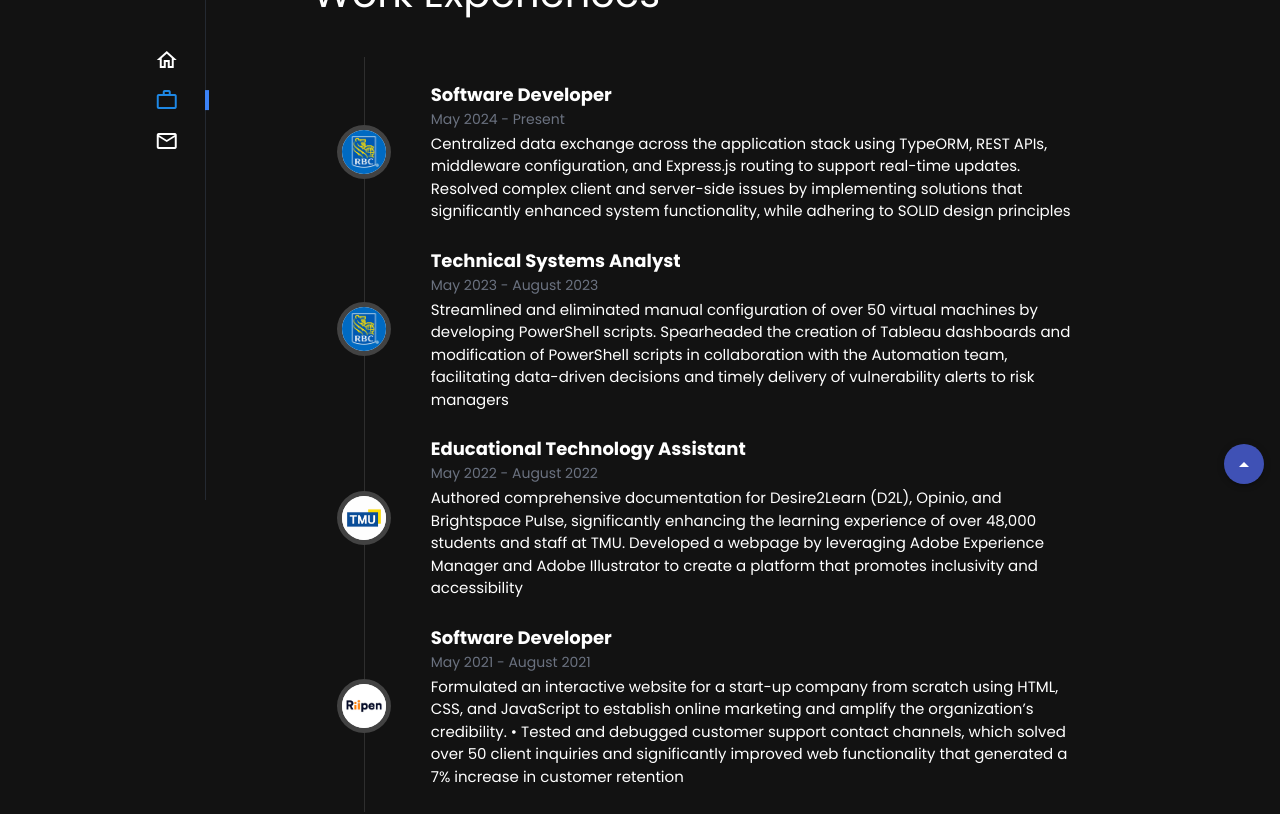
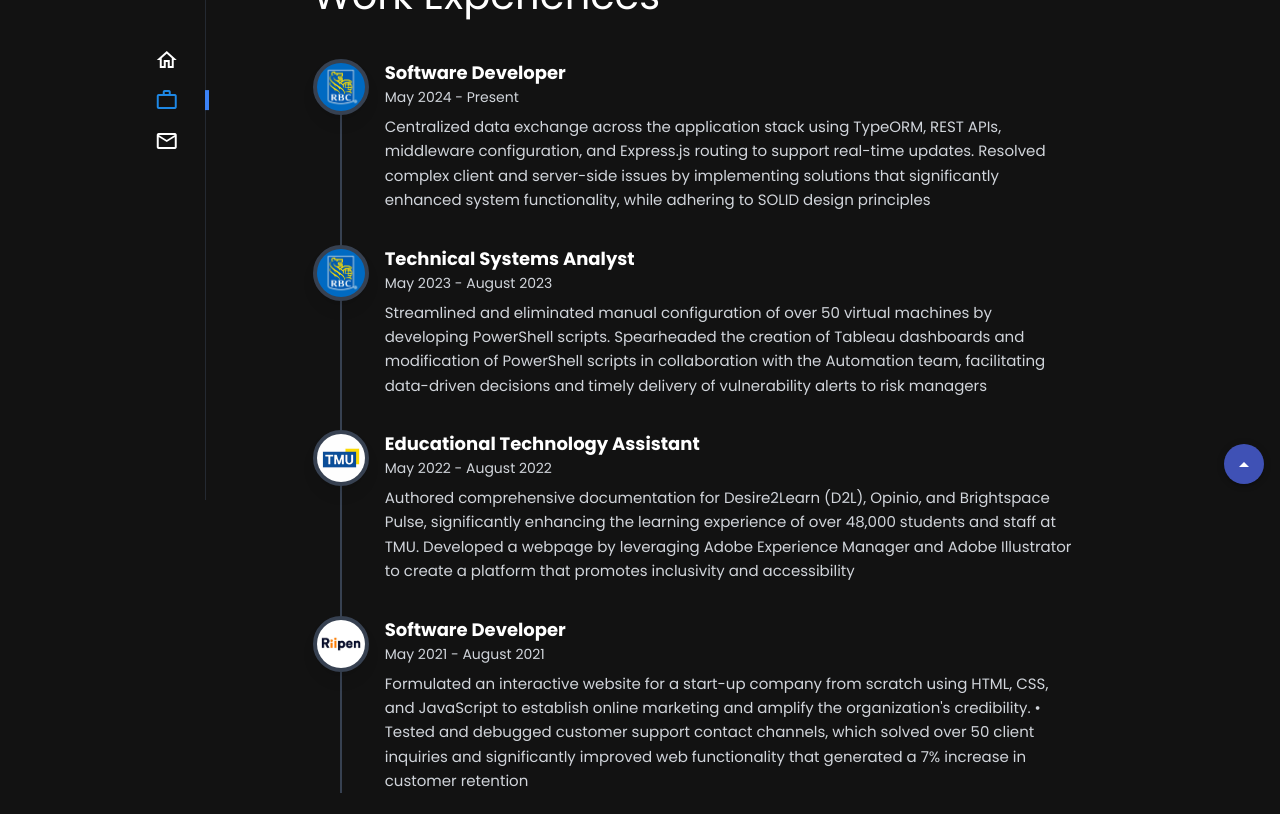
Before and after one commit to helentran64/personal-website, a Vue app: page /work-experiences in a window 1280 px wide. Shown: the part 300-1114 px from the top of the page. Built offline with nearby package versions, Linux system fonts and the light colour scheme.

Commit message:
fixed timeline

```diff
--- a/src/components/WorkExperiences.vue
+++ b/src/components/WorkExperiences.vue
@@ -1,47 +1,57 @@
 <template>
   <div>
     <h1 class="subHeadings">Career</h1>
-    <v-card class="tw-my-6" color="indigo">
-      <template #text>
-        <p class="tw-my-3 tw-text-[15px]">
+    <div class="tw-my-6 tw-rounded-lg tw-bg-indigo-600 tw-p-4 tw-shadow-md">
+      <p class="tw-my-3 tw-text-[15px] tw-text-white">
         In my role as a Software Developer, I have a wide range of
         responsibilities that are critical to creating and maintaining an
         exceptional digital experience for users.
       </p>
-      </template>
-    </v-card>
+    </div>
 
     <h1 class="subHeadings">Work Experiences</h1>
-    <v-timeline
-      line-color="gray-700"
-      line-thickness="0.2"
-      side="end"
-      class="tw-my-10"
-    >
-      <v-timeline-item
+    <div class="tw-my-10">
+      <div class="tw-relative tw-max-w-full">
+        <div
           v-for="(job, i) in jobs"
           :key="i"
-        size="x-large"
-        dot-filled="false"
+          class="tw-flex tw-gap-4 tw-mb-8 tw-relative"
         >
-        <template v-slot:icon>
+          <!-- Icon with line container -->
+          <div class="tw-relative tw-flex tw-flex-col tw-items-center tw-w-11 sm:tw-w-14 tw-flex-shrink-0">
+            <!-- Icon -->
+            <div class="tw-w-11 tw-h-11 sm:tw-w-14 sm:tw-h-14 tw-rounded-full tw-border-4 tw-border-gray-700 tw-bg-gray-700 tw-shadow-lg tw-overflow-hidden tw-relative tw-z-10">
               <img
                 :src="job.companyLogo"
                 alt="Company Logo"
-            class="tw-w-11 tw-h-11 tw-rounded-full"
+                class="tw-w-full tw-h-full tw-object-cover"
               />
-        </template>
+            </div>
 
-        <!-- Main content: everything on the same side -->
-        <div class="tw-ml-4">
+            <div
+              v-if="i < jobs.length - 1"
+              class="tw-absolute tw-w-[2px] tw-bg-gray-700 tw-left-1/2 tw--translate-x-1/2"
+              :style="{ top: '44px', height: 'calc(100% + 32px)' }"
+            ></div>
+            <div
+              v-else
+              class="tw-absolute tw-w-[2px] tw-bg-gray-700 tw-left-1/2 tw--translate-x-1/2 tw-top-11 sm:tw-top-14 tw-bottom-0"
+            ></div>
+          </div>
+
+          <!-- Content -->
+          <div class="tw-flex-1 tw-min-w-0">
             <h2 class="tw-font-bold tw-text-lg">{{ job.jobTitle }}</h2>
-          <div class="tw-text-sm tw-text-gray-500 mb-1">
+            <div class="tw-text-sm tw-text-gray-300 tw-mb-2">
               {{ job.dateWorked }}
             </div>
-          <p class="tw-text-[10px] sm:tw-text-[15px]">{{ job.description }}</p>
+            <p class="tw-text-[10px] sm:tw-text-[15px] tw-text-gray-300 tw-leading-relaxed">
+              {{ job.description }}
+            </p>
           </div>
-      </v-timeline-item>
-    </v-timeline>
+        </div>
+      </div>
+    </div>
   </div>
 </template>
 
@@ -73,7 +83,7 @@ const jobs = [
     dateWorked: "May 2021 - August 2021",
     companyLogo: new URL("../assets/images/riipen.png", import.meta.url).href,
     description:
-      "Formulated an interactive website for a start-up company from scratch using HTML, CSS, and JavaScript to establish online marketing and amplify the organization’s credibility. •	Tested and debugged customer support contact channels, which solved over 50 client inquiries and significantly improved web functionality that generated a 7% increase in customer retention",
+      "Formulated an interactive website for a start-up company from scratch using HTML, CSS, and JavaScript to establish online marketing and amplify the organization's credibility. •	Tested and debugged customer support contact channels, which solved over 50 client inquiries and significantly improved web functionality that generated a 7% increase in customer retention",
   },
 ];
 </script>
```
Lines whose indentation alone changed are shown as unchanged.
